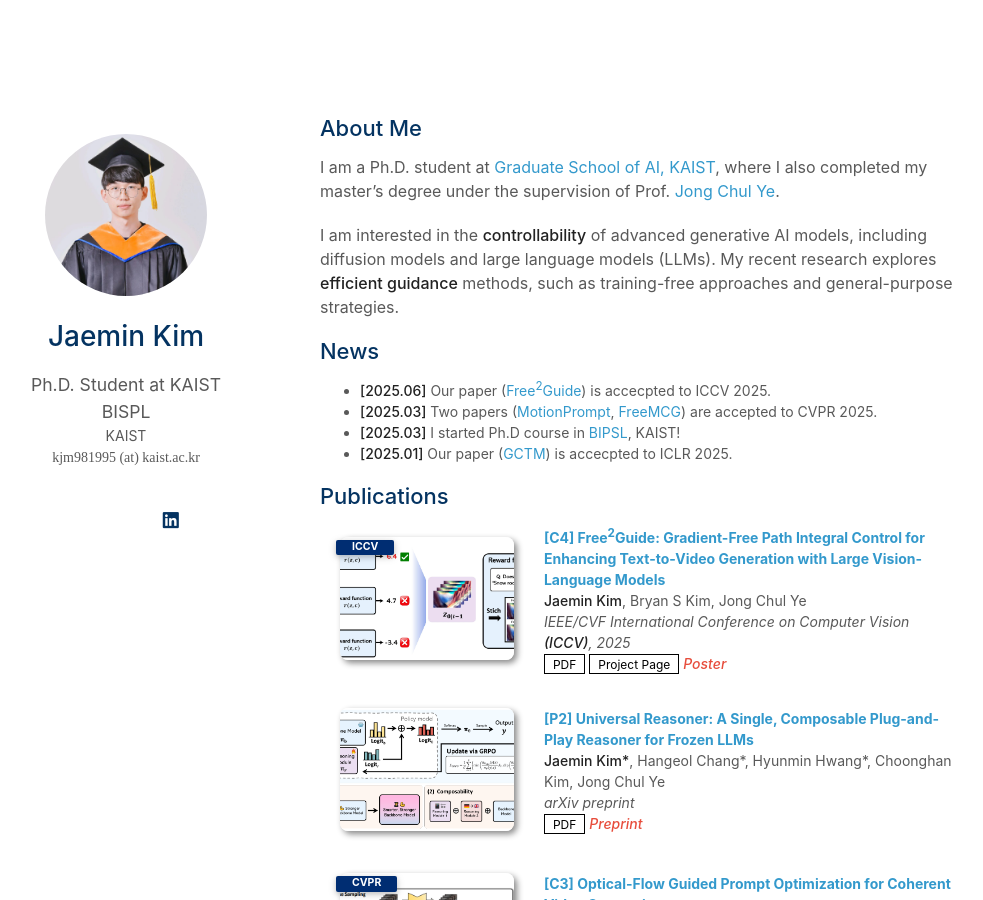
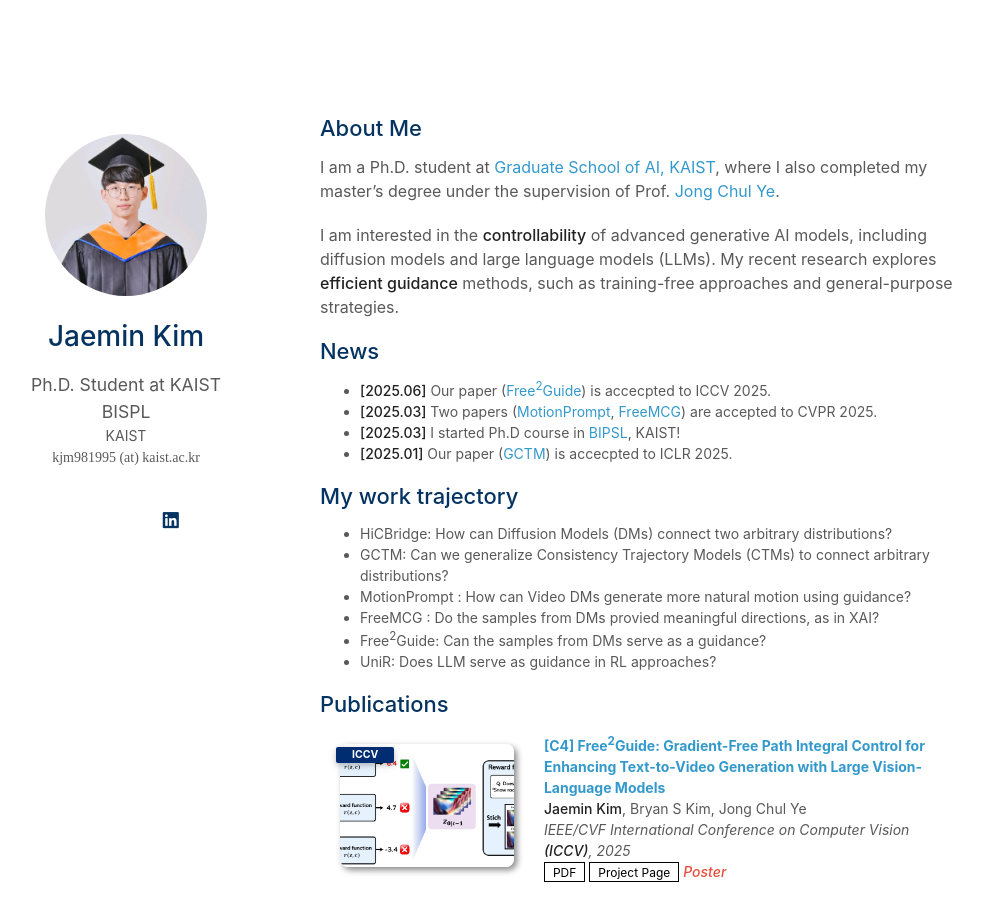
Before and after one commit to kjm981995/kjm981995.github.io, a Jekyll site: the page built from index.md, in a window 1280 px wide and 900 px high. Shown: the whole window, without its empty margins (150-1133 px from the left). Built offline with Jekyll 4.4.1, drawn with Linux system fonts in a browser that asks for light colours; a style sheet for code colours, icons or effects is not loaded; our own code applies the rules of GitHub Pages for plain Markdown files.

Commit message:
Update index.md

```diff
--- a/index.md
+++ b/index.md
@@ -19,4 +19,13 @@ I am interested in the <strong>controllability</strong> of advanced generative A
 - **[2025.03]** I started Ph.D course in <a href="https://bispl.weebly.com/">BIPSL</a>, KAIST!
 - **[2025.01]** Our paper (<a href="https://arxiv.org/abs/2403.12510">GCTM</a>) is accecpted to ICLR 2025.
 
+## My work trajectory
+
+- HiCBridge: How can Diffusion Models (DMs) connect two arbitrary distributions?
+- GCTM: Can we generalize Consistency Trajectory Models (CTMs) to connect arbitrary distributions?
+- MotionPrompt : How can Video DMs generate more natural motion using guidance?
+- FreeMCG : Do the samples from DMs provied meaningful directions, as in XAI?
+- Free<sup>2</sup>Guide: Can the samples from DMs serve as a guidance?
+- UniR: Does LLM serve as guidance in RL approaches?
+
 {% include_relative _includes/publications.md %}
```
